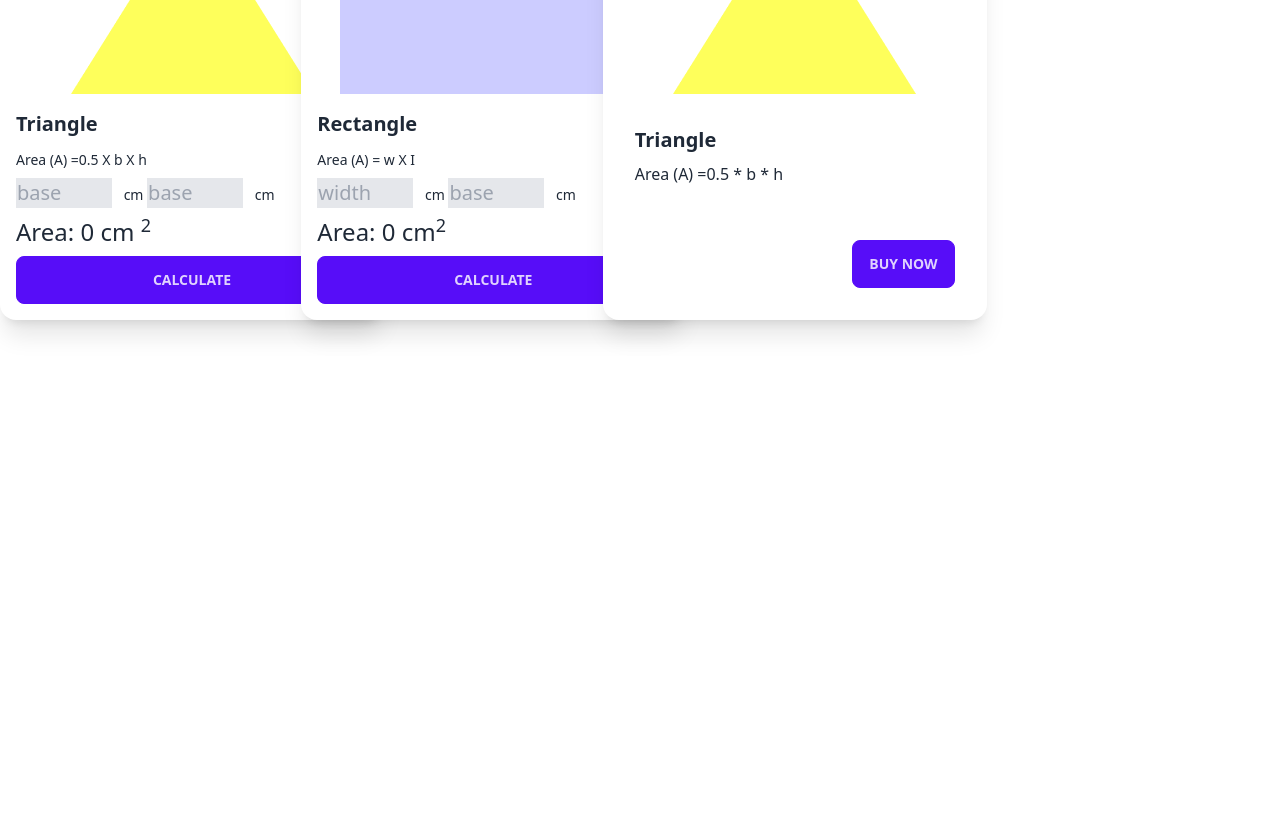
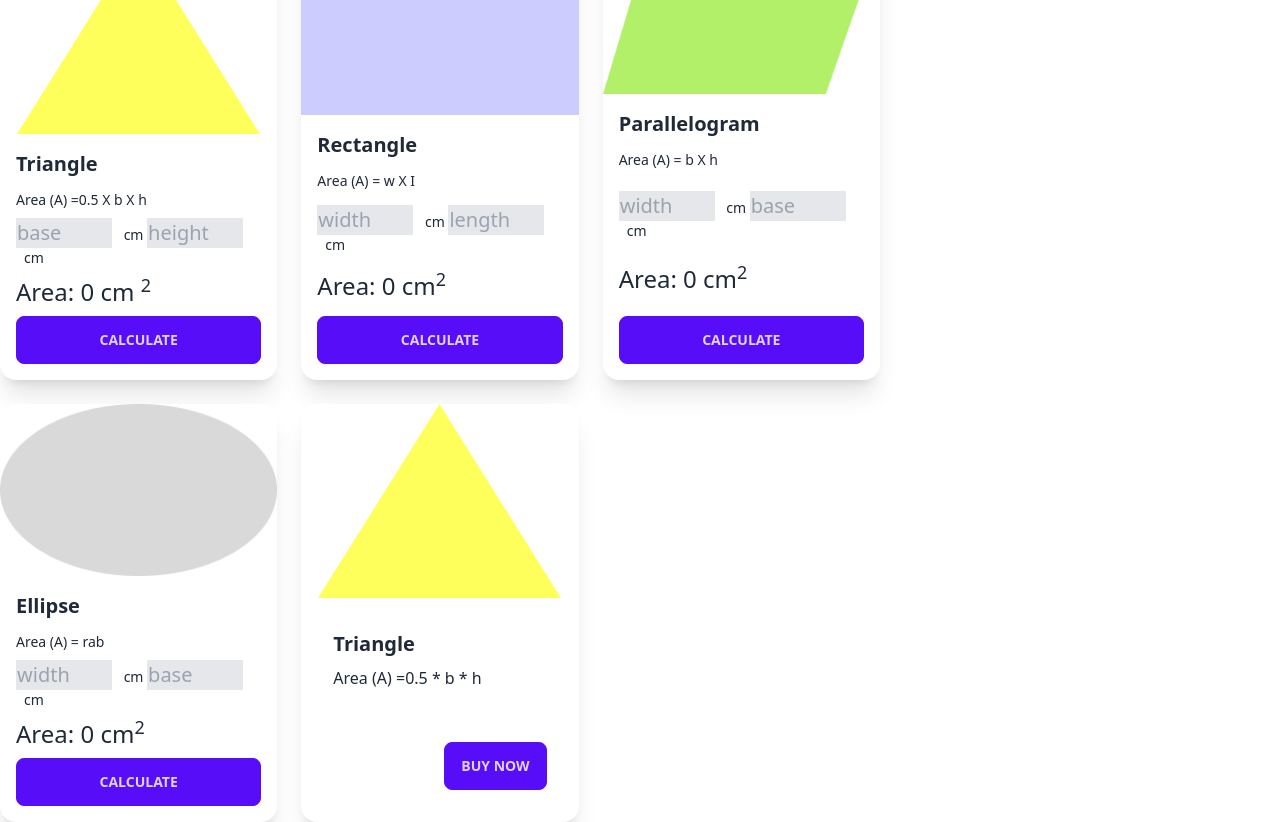
Before and after one commit to Maimun54/geometry-genius, a plain HTML site: page index.html in a window 1280 px wide. Shown: the part 100-922 px from the top of the page. Before the commit the page ends 800 px from the top, so only its background shows below. Drawn offline with nearby package versions, Linux system fonts and the light colour scheme.

Commit message:
first commit

```diff
--- a/area-calculator.js
+++ b/area-calculator.js
@@ -30,8 +30,79 @@ function calculateRectangleArea(){
     // const lengthValueText = lengthField.value ;
     const length = parseFloat(lengthField);
     console.log(length);
+// add to calculation Entry
+/*
 
+*/
+function addToCalculationEntry(areaType,area){
+      console.log('areaType', '' + area)
+
+    const calculationEntry = document.getElementById('calculation-entry')
+
+      const p = document.createElement('p')
+      p.innerHTML=areaType + '', +area;
+      calculationEntry.appendChlid(p)
+
+}
+
+// validate input
+
+if(isNaN(width) || isNaN(length)){
+    alert('vai number den ')
+}
+
+    //  calculate area
     const areas = width * length;
     const rectangleSum = document.getElementById('rectangle-area');
     rectangleSum.innerText = areas;
 }
+
+// reusable function -- reduce duplicate code
+
+function calculateParallelogramArea(){
+    const base = getInputValue('parallelogram-base');
+     console.log(base);
+    const height = getInputValue('parallelogram-height')
+    console.log(height);
+   if(isNaN(base) || isNaN(height)){
+    alert('Please insert valid number')
+    return
+   }
+    const area = base * height;
+    setElementInnerText('parallelogram-area', area)
+
+    addToCalculationEntry('Parallelogram',area)
+}
+
+function calculateEllipseArea(){
+    const majorRadius = getInputValue('ellipse-major-radius')
+    const minorRadius =getInputValue('ellipse-minor-radius')
+    const areas = 3.14 * majorRadius * minorRadius;
+    const areaTwoDecimal =areas.toFixed(2);
+    setElementInnerText('ellipse-area', areaTwoDecimal)
+}
+// resuable get input value field in number
+
+function getInputValue(fieldId){
+    const inputField = document.getElementById(fieldId);
+    const inputValueText =inputField.value;
+    const value = parseFloat(inputValueText);
+    return value;
+}
+
+// resuable set span p etc text
+
+function setElementInnerText(elementId,area){
+    const element = document.getElementById(elementId)
+
+    element.innerText =area;
+}
+
+// data validation
+
+
+/*
+1. set the proper type of the input field (number,data , email)
+2 check type using typeof
+3 Nan means : Not a number isNan is checking whether the input is not a number
+*/
--- a/index.html
+++ b/index.html
@@ -10,14 +10,14 @@
 </head>
 <body>
     <header></header>
-    <main>
+    <main class="mt-10">
 
         <!-- container -->
         <div class="flex flex-col lg:flex-row">
             <!-- shape container -->
             <div class="flex-1 grid grid-cols-1 md:grid-cols-2 lg:grid-cols-3 gap-6">
                 <!-- Triangle area -->
-   <div class="card card-compact w-96 bg-base-100 shadow-xl">
+   <div class="card card-compact  bg-base-100 shadow-xl">
    <figure><img src="images/triangle.png" alt="Shoes" /></figure>
       <div class="card-body">
     <h2 class="card-title text-center">Triangle</h2>
@@ -25,7 +25,7 @@
    <p>
     <input class="border  w-24 px 2 bg-gray-200 text-xl" placeholder="base" type="text" name="" id="triangle-base">
     <span class="ml-2">cm</span>
-    <input class="border  w-24 px 2 bg-gray-200 text-xl" placeholder="base" type="text" name="" id="triangle-height">
+    <input class="border  w-24 px 2 bg-gray-200 text-xl" placeholder="height" type="number" name="" id="triangle-height">
     <span class="ml-2">cm</span>
      </p>
 
@@ -37,7 +37,7 @@
  </div>
     </div>
                 <!-- Rectangle area -->
-   <div class="card card-compact w-96 bg-base-100 shadow-xl">
+   <div class="card card-compact  bg-base-100 shadow-xl">
    <figure><img src="images/rectangle.png" alt="Shoes" /></figure>
       <div class="card-body">
     <h2 class="card-title">Rectangle</h2>
@@ -45,7 +45,7 @@
    <p>
     <input class="border  w-24 px 2 bg-gray-200 text-xl" placeholder="width" type="text" name="" id="rectangle-width">
     <span class="ml-2">cm</span>
-    <input class="border  w-24 px 2 bg-gray-200 text-xl" placeholder="base" type="text" name="" id="rectangle-length">
+    <input class="border  w-24 px 2 bg-gray-200 text-xl" placeholder="length" type="text" name="" id="rectangle-length">
     <span class="ml-2">cm</span>
      </p>
 
@@ -56,9 +56,49 @@
     </div>
  </div>
     </div>
+                <!-- parallelogram area -->
+   <div class="card card-compact  bg-base-100 shadow-xl">
+   <figure><img src="images/parallelogram.png" alt="Shoes" /></figure>
+      <div class="card-body">
+    <h2 class="card-title">Parallelogram</h2>
+     <p>Area (A) = b X h</p>
+   <p>
+    <input class="border  w-24 px 2 bg-gray-200 text-xl" placeholder="width" type="text" name="" id="parallelogram-base">
+    <span class="ml-2">cm</span>
+    <input class="border  w-24 px 2 bg-gray-200 text-xl" placeholder="base" type="text" name="" id="parallelogram-height">
+    <span class="ml-2">cm</span>
+     </p>
+
+     <p class="text-2xl">Area: <span class="text-2xl" id="parallelogram-area">0</span> cm<sup>2</sup></p>
+
+<div class="card-actions justify-end">
+  <button onclick="calculateParallelogramArea()" class="btn btn-primary w-full">Calculate</button>
+    </div>
+ </div>
+    </div>
+                <!-- Ellipse area -->
+   <div class="card card-compact  bg-base-100 shadow-xl">
+   <figure><img src="images/ellipse.png" alt="Shoes" /></figure>
+      <div class="card-body">
+    <h2 class="card-title">Ellipse</h2>
+     <p>Area (A) = rab </p>
+   <p>
+    <input class="border  w-24 px 2 bg-gray-200 text-xl" placeholder="width" type="text" name="" id="ellipse-major-radius">
+    <span class="ml-2">cm</span>
+    <input class="border  w-24 px 2 bg-gray-200 text-xl" placeholder="base" type="text" name="" id="ellipse-minor-radius">
+    <span class="ml-2">cm</span>
+     </p>
+
+     <p class="text-2xl">Area: <span class="text-2xl" id="ellipse-area">0</span> cm<sup>2</sup></p>
+
+<div class="card-actions justify-end">
+  <button onclick="calculateEllipseArea()" class="btn btn-primary w-full">Calculate</button>
+    </div>
+ </div>
+    </div>
 
                 <!-- first card -->
-              <div class="card w-96 bg-base-100 shadow-xl">
+              <div class="card  bg-base-100 shadow-xl">
            <figure><img src="/images/triangle.png" alt="Shoes" /></figure>
                <div class="card-body">
                  <h2 class="card-title">Triangle</h2>
@@ -70,9 +110,10 @@
                   </div>
             </div>
             <!-- area calculator -->
-            <div class="w-[400px]">
-                <div class="text-4xl"> Area calculator</div>
-            </div>
+    <div class="w-[400px]">
+    <div class="text-4xl"> Area calculator</div>
+    <div id="clculator-entry"></div>
+      </div>
         </div>
     </main>
     <script src="area-calculator.js"></script>
```
